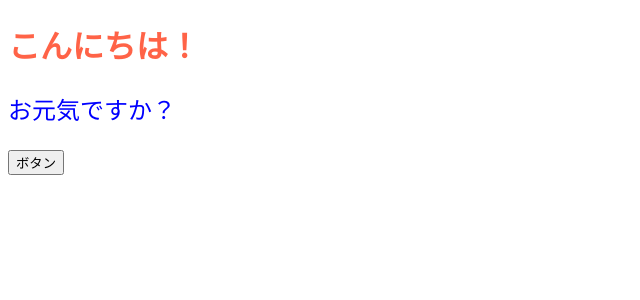
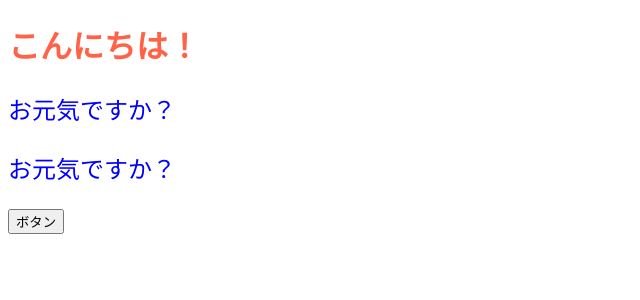
Before and after one commit to shota-hope/React-begginer-jakesan, a React (Create React App) app: page / in a window 1280 px wide. Shown: the top 300 px of the page, without its empty margins (0-640 px from the left). Built offline with nearby package versions, Linux system fonts and the light colour scheme.

Commit message:
Finish 4-5

```diff
--- a/src/App.jsx
+++ b/src/App.jsx
@@ -1,15 +1,13 @@
 import React from "react";
+import ColorfulMessage from "./components/ColorfulMessage";
 
 const App = () => {
   const onClickButton = () => alert();
-  const contentStyle = {
-    color: "blue",
-    fontSize: "24px"
-  };
   return (
     <>
       <h1 style={{ color: "tomato" }}>こんにちは！</h1>
-      <p style={contentStyle}>お元気ですか？</p>
+      <ColorfulMessage color="red">元気ですka?</ColorfulMessage>
+      <ColorfulMessage color="pink">元気です</ColorfulMessage>
       <button onClick={onClickButton}>ボタン</button>
     </>
   );
--- /dev/null
+++ b/src/components/ColorfulMessage.jsx
@@ -0,0 +1,12 @@
+import React from "react";
+
+const ColorfulMessage = () => {
+  const contentStyle = {
+    color: "blue",
+    fontSize: "24px"
+  };
+
+  return <p style={contentStyle}>お元気ですか？</p>;
+};
+
+export default ColorfulMessage;
--- /dev/null
+++ b/src/componets/ColorfulMessage.jsx
@@ -0,0 +1,13 @@
+import React from "react";
+
+const ColorfulMessage = (props) => {
+  const { color, children } = props;
+  const contentStyle = {
+    color,
+    fontSize: "１８px"
+  };
+
+  return <p style={contentStyle}>{children}</p>;
+};
+
+export default ColorfulMessage;
```
